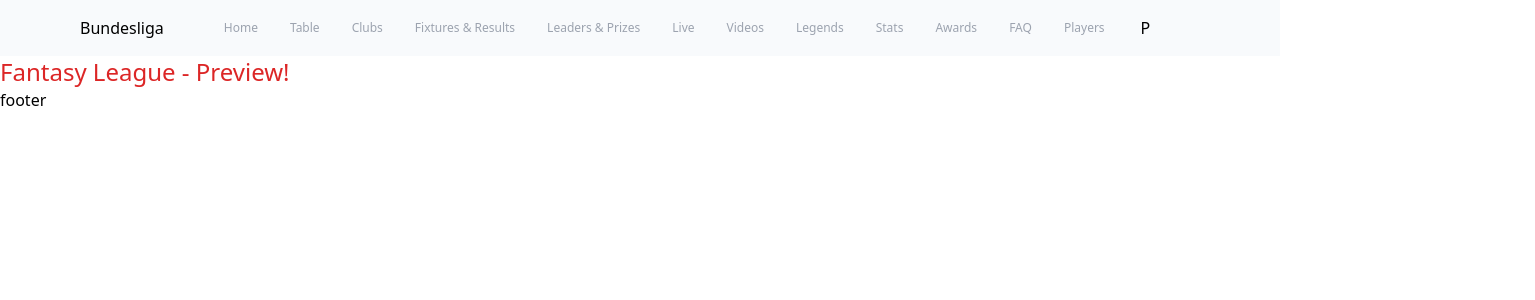
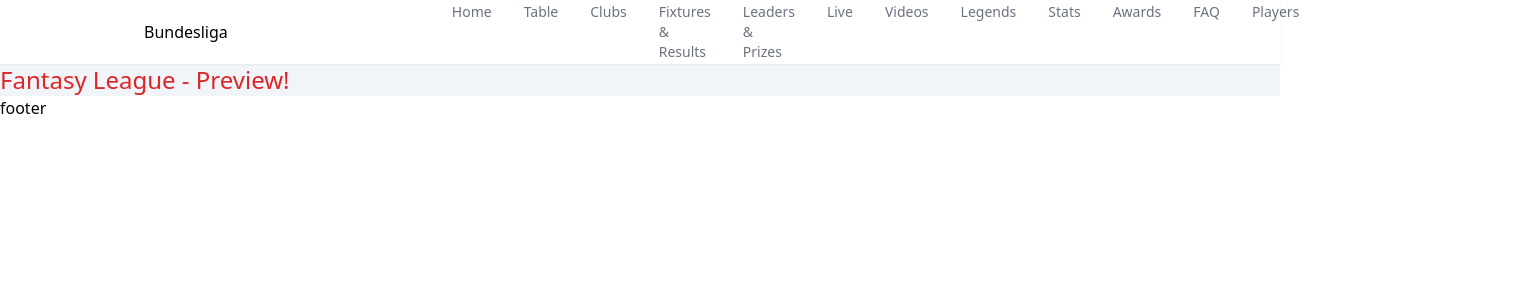
Before and after one commit to ppilatso/gergenpress, a Next.js app: page / in a window 1280 px wide. Shown: the top 300 px of the page, 1535 px wide, since content can reach past the window. Built offline with nearby package versions, Linux system fonts and the light colour scheme; grey boxes are pictures that could not be loaded.

Commit message:
added headlessUI and Optimized navigation for React

```diff
--- a/components/navbar/navbar.tsx
+++ b/components/navbar/navbar.tsx
@@ -1,7 +1,10 @@
-import React from 'react'
-import Link from 'next/link'
-import Styles from './navbar.module.css'
-import Image from 'next/image'
+/* eslint-disable @next/next/no-img-element */
+import React, { Fragment } from 'react'
+import { Disclosure, Menu, Transition } from '@headlessui/react'
+
+//todo: fix menu button on hover highlight
+//todo: underline nav item on hover
+//todo: appropriate font and logo with optimized Next/Image
 
 const navigation = [
    { name: 'Home', href: '#', current: true },
@@ -16,34 +19,116 @@ const navigation = [
    { name: 'Awards', href: '#', current: false },
    { name: 'FAQ', href: '#', current: false },
    { name: 'Players', href: '#', current: false },
- ]
+]
+
+const myLoader = () => {
+   return `https://images.unsplash.com/photo-1472099645785-5658abf4ff4e?ixlib=rb-1.2.1&ixid=eyJhcHBfaWQiOjEyMDd9&auto=format&fit=facearea&facepad=2&w=256&h=256&q=80`;
+}
+
+function classNames(...classes: any[]) {
+   return classes.filter(Boolean).join(' ')
+}
 
 function navbar() {
    return (
-      <div>
-         <nav className='bg-slate-50'>
-         <div className="mx-auto items-center max-w-8xl px-2 sm:px-6 lg:px-8">
-            <div className="relative flex h-14 items-center">
-               <div className='px-12'>Bundesliga</div>
-               <div className='flex items-center space-x-2'>
-                  {navigation.map((link, index) => {
-                     return (
-                     <ul className='text-gray-400 px-3 py-2 text-xs font-light' key={index}>
-                        <Link href={link.href}>
-                           <li key={index}>{link.name}</li>
-                        </Link>
-                     </ul>
-                     );
-                  })}
-               </div>
+      <Disclosure as='nav' className='bg-white drop-shadow-sm'>
+         {({ open }) => (
+            <>
+            <div className="mx-auto max-w-8xl px-2 sm:px-6 lg:px-36">
+               <div className="relative flex h-16 items-center justify-between">
+                     <div className="flex flex-1 items-center justify-center sm:items-stretch sm:justify-start">
+                        <div className="flex flex-shrink-0 items-center">
+                           <h2>Bundesliga</h2>
+                        </div>
+                        <div className='hidden mx-auto lg:px-48 sm:ml-6 sm:block'>
+                           <div className='flex space-x-4'>
+                           {navigation.map((item) => (
+                              <a
+                                 key={item.name}
+                                 href={item.href}
+                                 className={classNames(
+                                    item.current ? 'text-gray-500' : 'text-gray-500',
+                                    'px-2 py-2 rounded-md text-xs md:text-sm font-light'
+                                 )}
+                                 aria-current={item.current ? 'page' : undefined}
+                              >
+                                 {item.name}
+                              </a>
+                           ))}
+                        </div>
+                     </div>
+                  </div>
 
-               <div className="absolute inset-y-0 right-0 flex items-center pr-2 sm:static sm:inset-auto sm:ml-6 sm:pr-0">
-                  P
+                  <div className='absolute inset-y-0 right-0 flex items-center pr-2 sm:static sm:inset-auto sm:ml-6 sm:pr-0'>
+                     <Menu as='div' className='relative ml-3'>
+                        <div>
+                           <Menu.Button
+                              className='
+                                 flex rounded-full
+                                 hover:outline-none focus:ring-2
+                                 hover:ring-white focus:ring-offset-2
+                                 hover:ring-offset-gray-800'
+                              >
+                              <span className="sr-only">Open user menu</span>
+                              <img
+                                 className="h-8 w-8 rounded-full"
+                                 src='https://images.unsplash.com/photo-1472099645785-5658abf4ff4e?ixlib=rb-1.2.1&ixid=eyJhcHBfaWQiOjEyMDd9&auto=format&fit=facearea&facepad=2&w=256&h=256&q=80'
+                                 alt='Profile Image'
+                              />
+                           </Menu.Button>
+                        </div>
+                        <Transition
+                           as={Fragment}
+                           enter='transition ease-out duration-100'
+                           enterFrom='transform opacity-0 scale-95'
+                           enterTo='transform opacity-100 scale-100'
+                           leave='transition ease-in duration-75'
+                           leaveFrom='transform opacity-100 scale-100'
+                           leaveTo='transform opacity-0 scale-95'
+                        >
+                           <Menu.Items
+                              className='absolute right-0 mt-2 w-48 origin-top-right rounded-md bg-white py-1 shadow-lg ring-1 ring-black ring-opacity-5 focus:outline-none'>
+                              <Menu.Item>
+                                 {({ active }) => (
+
+                                    <a href="#"
+                                       className={classNames(active ? 'bg-gray-100' : '', 'block px-4 py-2 text-sm text-gray-700')}>
+                                          Profile
+                                    </a>
+
+                                 )}
+                              </Menu.Item>
+
+                              <Menu.Item>
+                                 {({ active }) => (
+
+                                    <a href="#"
+                                       className={classNames(active ? 'bg-gray-100' : '', 'block px-4 py-2 text-sm text-gray-700')}>
+                                          Settings
+                                    </a>
+
+                                 )}
+                              </Menu.Item>
+
+                              <Menu.Item>
+                                 {({ active }) => (
+
+                                    <a href="#"
+                                       className={classNames(active ? 'bg-gray-100' : '', 'block px-4 py-2 text-sm text-gray-700')}>
+                                          Sign Out
+                                    </a>
+
+                                 )}
+                              </Menu.Item>
+                           </Menu.Items>
+                        </Transition>
+                     </Menu>
+                  </div>
                </div>
             </div>
-         </div>
-         </nav>
-      </div>
+            </>
+         )}
+      </Disclosure>
    )
 }
 
--- a/package.json
+++ b/package.json
@@ -9,6 +9,7 @@
     "lint": "next lint"
   },
   "dependencies": {
+    "@headlessui/react": "^1.6.6",
     "next": "12.2.5",
     "react": "18.2.0",
     "react-dom": "18.2.0"
--- a/pages/index.tsx
+++ b/pages/index.tsx
@@ -2,7 +2,7 @@ import type { NextPage } from 'next'
 
 const Home: NextPage = () => {
   return (
-    <div className='text-2xl text-red-600'>Fantasy League - Preview!</div>
+    <div className='bg-slate-100 text-2xl text-red-600'>Fantasy League - Preview!</div>
   )
 }
 
```
Also changed, not shown: 1 other file (tests, documents, lock files or other folders).
